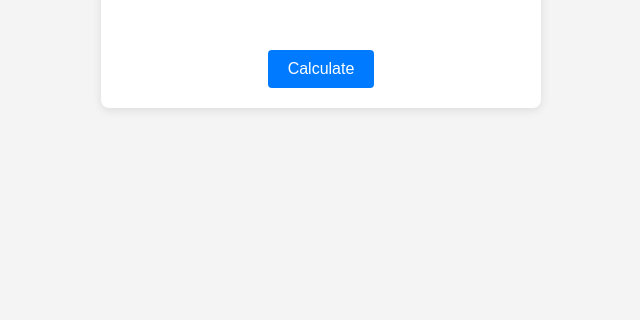
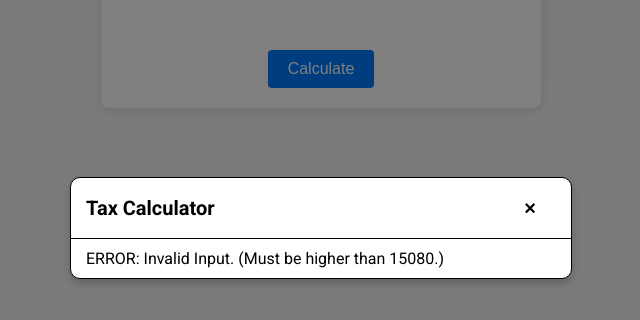
Before and after one commit to fghouri/Web-TaxCalculator, a plain HTML site: page index.html in a window 1280 px wide. Both pictures are taken after typing "Sample" into the empty fields and a click on the button "Calculate". Shown: the part 172-492 px from the top of the page, without its empty margins (319-959 px from the left). Drawn offline with Linux system fonts and the light colour scheme.

Commit message:
Add modal to show errors/results

```diff
--- a/assets/script/script.js
+++ b/assets/script/script.js
@@ -19,14 +19,57 @@ const taxBrackets = [
 const calcBtn = document.getElementById('calc');
 const salaryInput = document.getElementById('salary');
 
+// modal
+const openModalButtons = document.querySelectorAll('[data-modal-target]')
+const closeModalButtons = document.querySelectorAll('[data-close-button]')
+const overlay = document.getElementById('overlay')
+
+// event listeners
 calcBtn.addEventListener("click", calculateTaxes);
+
+openModalButtons.forEach(button => {
+    button.addEventListener('click', () => {
+      const modal = document.querySelector(button.dataset.modalTarget)
+      openModal(modal)
+    })
+})
+
+overlay.addEventListener('click', () => {
+    const modals = document.querySelectorAll('.modal.active')
+    modals.forEach(modal => {
+      closeModal(modal)
+    })
+})
+
+closeModalButtons.forEach(button => {
+    button.addEventListener('click', () => {
+      const modal = button.closest('.modal')
+      closeModal(modal)
+    })
+})
+
+
+function openModal(modal) {
+    if (modal == null) return
+    modal.classList.add('active')
+    overlay.classList.add('active')
+}
+
+function closeModal(modal) {
+    if (modal == null) return
+    modal.classList.remove('active')
+    overlay.classList.remove('active')
+}
 
 function calculateTaxes() {
     const salary = parseFloat(salaryInput.value);
 
+    // get the modal text element
+    var modalContent = document.querySelector('.modal-body');
+
     // Validate input
     if (isNaN(salary) || salary == null || salary < SALARY_MIN) {
-        return alert(`ERROR: Invalid input (number must be > ${SALARY_MIN})`);
+        return modalContent.innerHTML = "ERROR: Invalid Input. (Must be higher than 15080.)";
     }
 
     // Calculate social security and Medicare taxes
@@ -70,12 +113,11 @@ function calculateTaxes() {
     let mTax = taxes.mTax.toFixed(2);
     mTax = parseFloat(mTax).toLocaleString('en-US');
 
-    alert(
-        `Yearly Salary After Tax: $${yearlySalaryAfterTax}\n` +
-        `Gross Monthly: $${grossMonthly}\n` +
-        `Monthly After Tax: $${monthlySalaryPostTax}\n\n` +
-        `Social Security Tax: $${ssTax}\n` +
-        `Medicare Tax: $${mTax}\n` +
-        `Federal Income Tax: $${incomeTax}`
-    );
+    modalContent.innerHTML =
+        `Yearly Salary After Tax: $${yearlySalaryAfterTax}<br>` +
+        `Gross Monthly: $${grossMonthly}<br>` +
+        `Monthly After Tax: $${monthlySalaryPostTax}<br><br>` +
+        `Social Security Tax: $${ssTax}<br>` +
+        `Medicare Tax: $${mTax}<br>` +
+        `Federal Income Tax: $${incomeTax}`;
 }
--- a/assets/style/styles.css
+++ b/assets/style/styles.css
@@ -53,3 +53,71 @@ button:hover {
     border-radius: 8px; /* Rounded corners */
     box-shadow: 0 2px 10px rgba(0, 0, 0, 0.1); /* Adds a subtle shadow */
 }
+
+/* modal */
+.modal {
+    position: fixed;
+    top: 50%;
+    left: 50%;
+    transform: translate(-50%, -50%) scale(0);
+    transition: 200ms ease-in-out;
+    border: 1px solid black;
+    border-radius: 10px;
+    z-index: 5;
+    background-color: white;
+    width: 500px;
+    max-width: 80%;
+    box-shadow: 0 4px 8px rgba(0, 0, 0, 0.2);
+}
+
+.modal.active {
+    transform: translate(-50%, -50%) scale(1);
+}
+
+.modal-header {
+    padding: 10px 15px;
+    display: flex;
+    justify-content: space-between;
+    align-items: center;
+    border-bottom: 1px solid black;
+}
+
+.modal-header .title {
+    font-size: 1.25rem;
+    font-weight: bold;
+    margin: 0;
+}
+
+.modal-header .close-btn {
+    cursor: pointer;
+    border: none;
+    outline: none;
+    background: none;
+    font-size: 1.25rem;
+    font-weight: bold;
+    line-height: 1;
+    margin-left: auto;
+    color: black;
+}
+
+.modal-body {
+    padding: 10px 15px;
+    text-align: left;
+}
+
+#overlay {
+    position: fixed;
+    opacity: 0;
+    transition: 200ms ease-in-out;
+    top: 0;
+    left: 0;
+    right: 0;
+    bottom: 0;
+    background-color: rgba(0, 0 ,0, 0.5);
+    pointer-events: none;
+}
+
+#overlay.active {
+    pointer-events: all;
+    opacity: 1;
+}
--- a/index.html
+++ b/index.html
@@ -17,7 +17,17 @@
             <input type="text" id="salary" name="salary" required>
         </div>
         <br><br>
-        <button type = "button" id = "calc">Calculate</button>
+        <button data-modal-target = "#modal" type = "button" id = "calc">Calculate</button>
     </div>
+
+    <!--- Modal -->
+    <div class = "modal" id = "modal">
+        <div class = "modal-header">
+            <div class = "title">Tax Calculator</div>
+            <button data-close-button class = "close-btn">&times;</button>
+        </div>
+    <div class = "modal-body">Content</div>
+    </div>
+    <div id = "overlay"></div>
 </body>
 </html>
```
Also changed, not shown: assets/script/modal.js (added).
